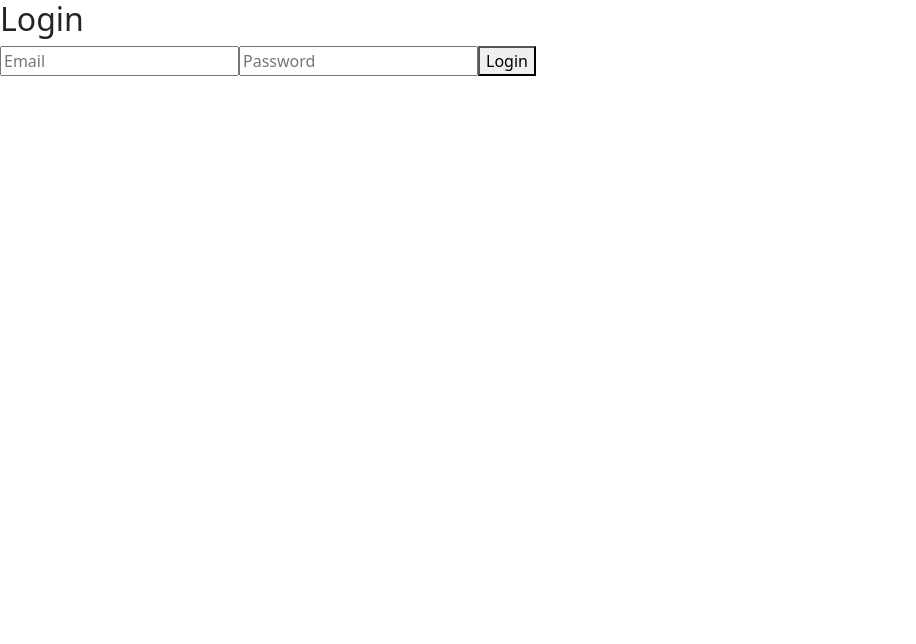
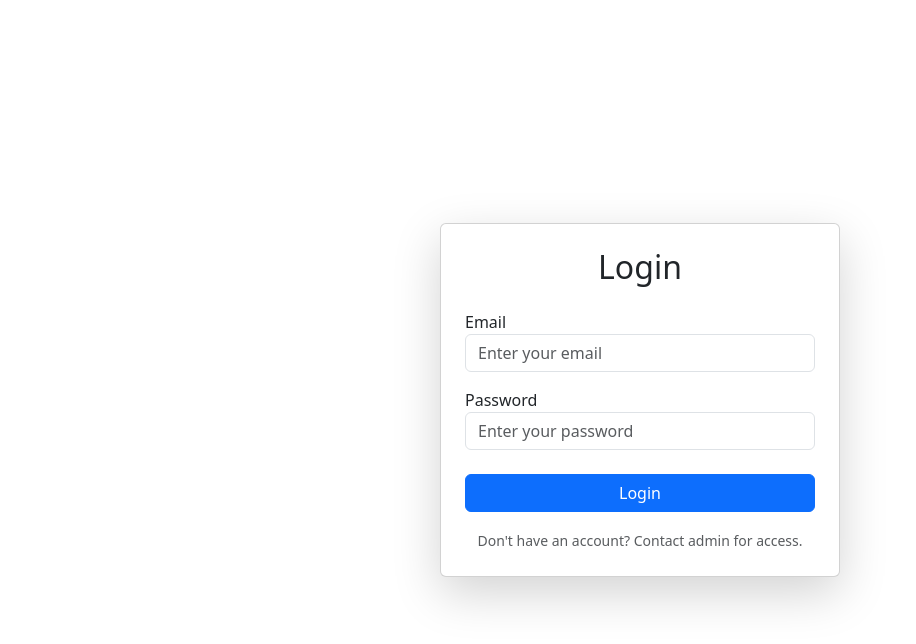
Before and after one commit to IT21084522/ecommerce-system, a React (Create React App) app: page /login in a window 1280 px wide. Shown: the top 644 px of the page, without its empty margins (0-916 px from the left). Built offline with nearby package versions, Linux system fonts and the light colour scheme.

Commit message:
login page ui change

```diff
--- a/src/pages/LoginPage.js
+++ b/src/pages/LoginPage.js
@@ -1,5 +1,6 @@
 import React, { useState } from 'react';
 import axios from 'axios';
+import 'bootstrap/dist/css/bootstrap.min.css'; // Import Bootstrap CSS
 
 const LoginPage = () => {
   const [email, setEmail] = useState('');
@@ -18,25 +19,40 @@ const LoginPage = () => {
   };
 
   return (
-    <div className="login-container">
-      <h2>Login</h2>
+    <div className="container d-flex justify-content-center align-items-center vh-100">
+      <div className="card shadow-lg p-4" style={{ maxWidth: '400px', width: '100%' }}>
+        <h2 className="text-center mb-4">Login</h2>
         <form onSubmit={handleLogin}>
+          <div className="form-group mb-3">
+            <label htmlFor="email">Email</label>
             <input
               type="email"
+              className="form-control"
+              id="email"
               value={email}
               onChange={(e) => setEmail(e.target.value)}
-          placeholder="Email"
+              placeholder="Enter your email"
               required
             />
+          </div>
+          <div className="form-group mb-4">
+            <label htmlFor="password">Password</label>
             <input
               type="password"
+              className="form-control"
+              id="password"
               value={password}
               onChange={(e) => setPassword(e.target.value)}
-          placeholder="Password"
+              placeholder="Enter your password"
               required
             />
-        <button type="submit">Login</button>
+          </div>
+          <button type="submit" className="btn btn-primary w-100">Login</button>
         </form>
+        <div className="text-center mt-3">
+          <small className="text-muted">Don't have an account? Contact admin for access.</small>
+        </div>
+      </div>
     </div>
   );
 };
```
Lines whose indentation alone changed are shown as unchanged.
